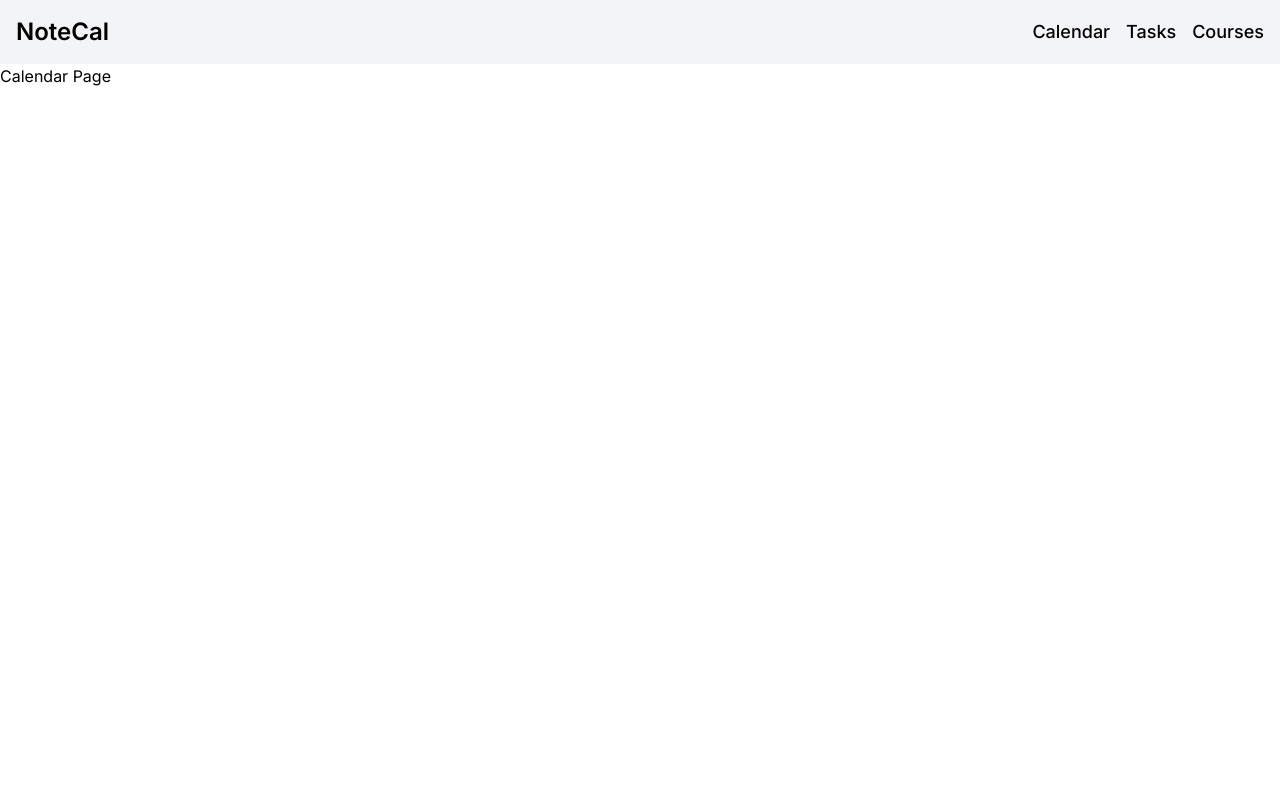
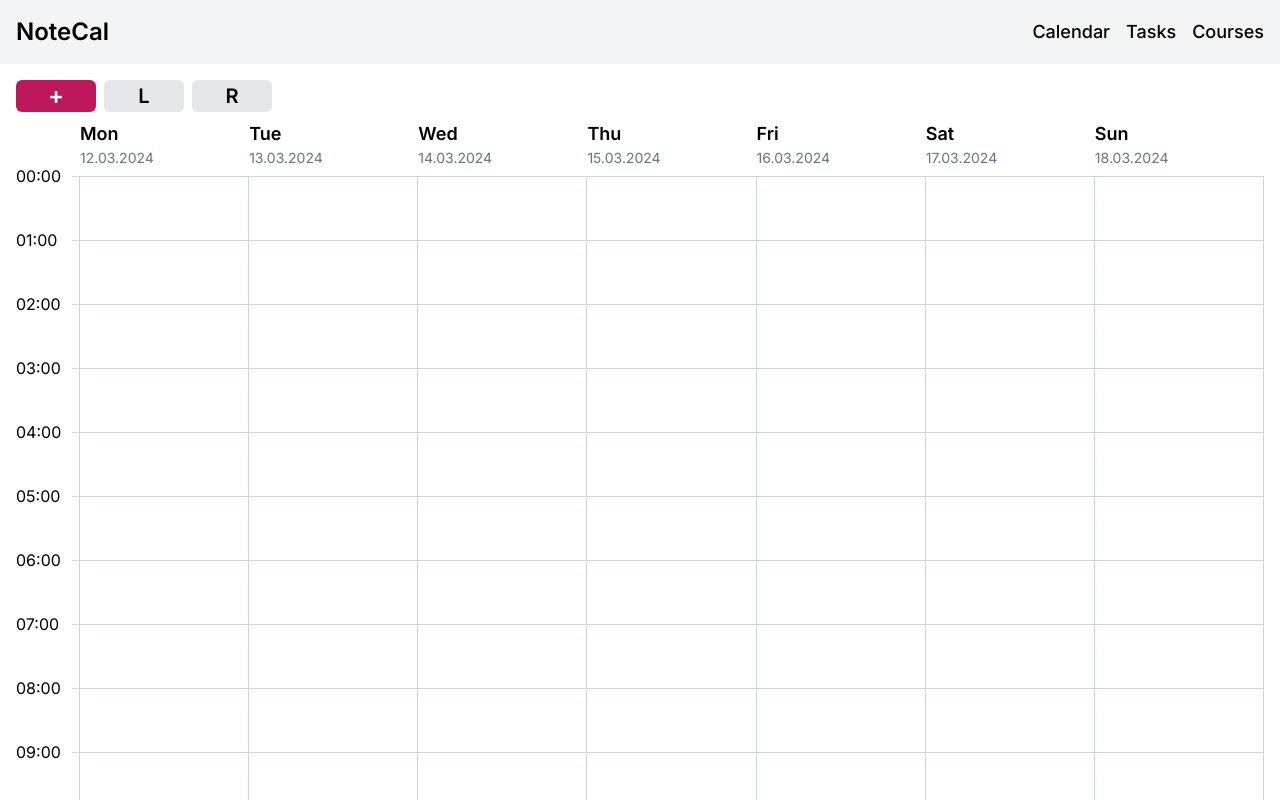
Before and after one commit to mateuszmanczak04/notecal, a Next.js app: page /calendar in a window 1280 px wide. Shown: the top 800 px of the page. Built offline with nearby package versions, Linux system fonts and the light colour scheme.

Commit message:
create calendar view prototype

```diff
--- a/src/app/calendar/page.tsx
+++ b/src/app/calendar/page.tsx
@@ -1,5 +1,155 @@
+const WeekDayName = ({ day, date }: { day: string; date: string }) => {
+	return (
+		<div className='flex-1'>
+			<p className='text-lg font-semibold'>{day}</p>
+			<p className='text-gray-500 text-sm'>{date}</p>
+		</div>
+	);
+};
+
+const HourRect = ({
+	hour,
+	bottomHour,
+}: {
+	hour: string;
+	bottomHour?: string;
+}) => {
+	return (
+		<div className='h-16 w-full relative'>
+			<p className='absolute -top-3'>{hour}</p>
+			{bottomHour && <p className='absolute -bottom-2'>{bottomHour}</p>}
+		</div>
+	);
+};
+
+const LeftBorderRect = ({ last = false }: { last?: boolean }) => {
+	if (last)
+		return <div className='w-4 h-16 box-border border-y border-gray-300'></div>;
+	return <div className='w-4 h-16 box-border border-t border-gray-300'></div>;
+};
+
+const GridRect = ({ last = false }: { last?: boolean }) => {
+	if (last) return <div className='w-full h-16 border-y border-gray-300'></div>;
+	return <div className='w-full h-16 border-t border-gray-300'></div>;
+};
+
 const page = () => {
-	return <div>Calendar Page</div>;
+	return (
+		<div className='w-full min-w-[800px] p-4'>
+			{/* top bar: */}
+			<div className='flex flex-col justify-between w-full'>
+				{/* +, <, > */}
+				<div className='w-64 gap-2 flex justify-between'>
+					<button className='bg-pink-700 text-white flex-1 h-8 rounded-md text-2xl font-semibold'>
+						+
+					</button>
+					<button className='bg-gray-200 flex-1 h-8 rounded-md text-xl font-semibold'>
+						L
+					</button>
+					<button className='bg-gray-200 flex-1 h-8 rounded-md text-xl font-semibold'>
+						R
+					</button>
+				</div>
+				{/* week day names */}
+				<div className='flex flex-1 justify-between mt-2'>
+					<div className='w-16'></div>
+					<WeekDayName day='Mon' date='12.03.2024' />
+					<WeekDayName day='Tue' date='13.03.2024' />
+					<WeekDayName day='Wed' date='14.03.2024' />
+					<WeekDayName day='Thu' date='15.03.2024' />
+					<WeekDayName day='Fri' date='16.03.2024' />
+					<WeekDayName day='Sat' date='17.03.2024' />
+					<WeekDayName day='Sun' date='18.03.2024' />
+				</div>
+			</div>
+			{/* grid: */}
+			<div className='mt-2 flex'>
+				{/* hours: */}
+				<div className='w-12'>
+					<HourRect hour='00:00' />
+					<HourRect hour='01:00' />
+					<HourRect hour='02:00' />
+					<HourRect hour='03:00' />
+					<HourRect hour='04:00' />
+					<HourRect hour='05:00' />
+					<HourRect hour='06:00' />
+					<HourRect hour='07:00' />
+					<HourRect hour='08:00' />
+					<HourRect hour='09:00' />
+					<HourRect hour='10:00' />
+					<HourRect hour='11:00' />
+					<HourRect hour='12:00' />
+					<HourRect hour='13:00' />
+					<HourRect hour='14:00' />
+					<HourRect hour='15:00' />
+					<HourRect hour='16:00' />
+					<HourRect hour='17:00' />
+					<HourRect hour='18:00' />
+					<HourRect hour='19:00' />
+					<HourRect hour='20:00' />
+					<HourRect hour='21:00' />
+					<HourRect hour='22:00' />
+					<HourRect hour='23:00' bottomHour='00:00' />
+				</div>
+				{/* left border: */}
+				<div className='w-2 ml-2 border-r border-gray-300'>
+					{new Array(23).fill(0).map((_, i) => (
+						<LeftBorderRect key={i} />
+					))}
+					<LeftBorderRect last />
+				</div>
+				{/* monday */}
+				<div className='flex-1 border-r border-gray-300'>
+					{new Array(23).fill(0).map((_, i) => (
+						<GridRect key={i} />
+					))}
+					<GridRect last />
+				</div>
+				{/* tuesday */}
+				<div className='flex-1 border-r border-gray-300'>
+					{new Array(23).fill(0).map((_, i) => (
+						<GridRect key={i} />
+					))}
+					<GridRect last />
+				</div>
+				{/* wednesday */}
+				<div className='flex-1 border-r border-gray-300'>
+					{new Array(23).fill(0).map((_, i) => (
+						<GridRect key={i} />
+					))}
+					<GridRect last />
+				</div>
+				{/* thursday */}
+				<div className='flex-1 border-r border-gray-300'>
+					{new Array(23).fill(0).map((_, i) => (
+						<GridRect key={i} />
+					))}
+					<GridRect last />
+				</div>
+				{/* friday */}
+				<div className='flex-1 border-r border-gray-300'>
+					{new Array(23).fill(0).map((_, i) => (
+						<GridRect key={i} />
+					))}
+					<GridRect last />
+				</div>
+				{/* saturday */}
+				<div className='flex-1 border-r border-gray-300'>
+					{new Array(23).fill(0).map((_, i) => (
+						<GridRect key={i} />
+					))}
+					<GridRect last />
+				</div>
+				{/* sunday */}
+				<div className='flex-1 border-r border-gray-300'>
+					{new Array(23).fill(0).map((_, i) => (
+						<GridRect key={i} />
+					))}
+					<GridRect last />
+				</div>
+			</div>
+		</div>
+	);
 };
 
 export default page;
```
